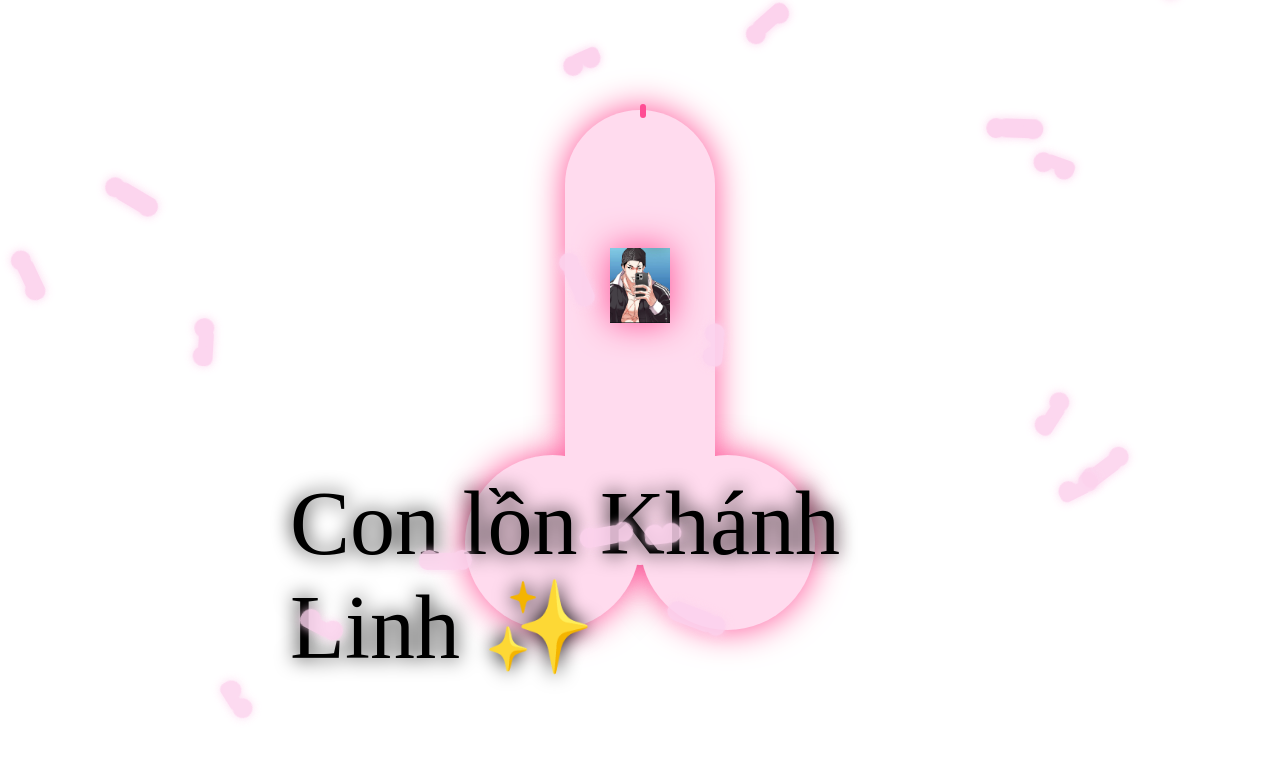
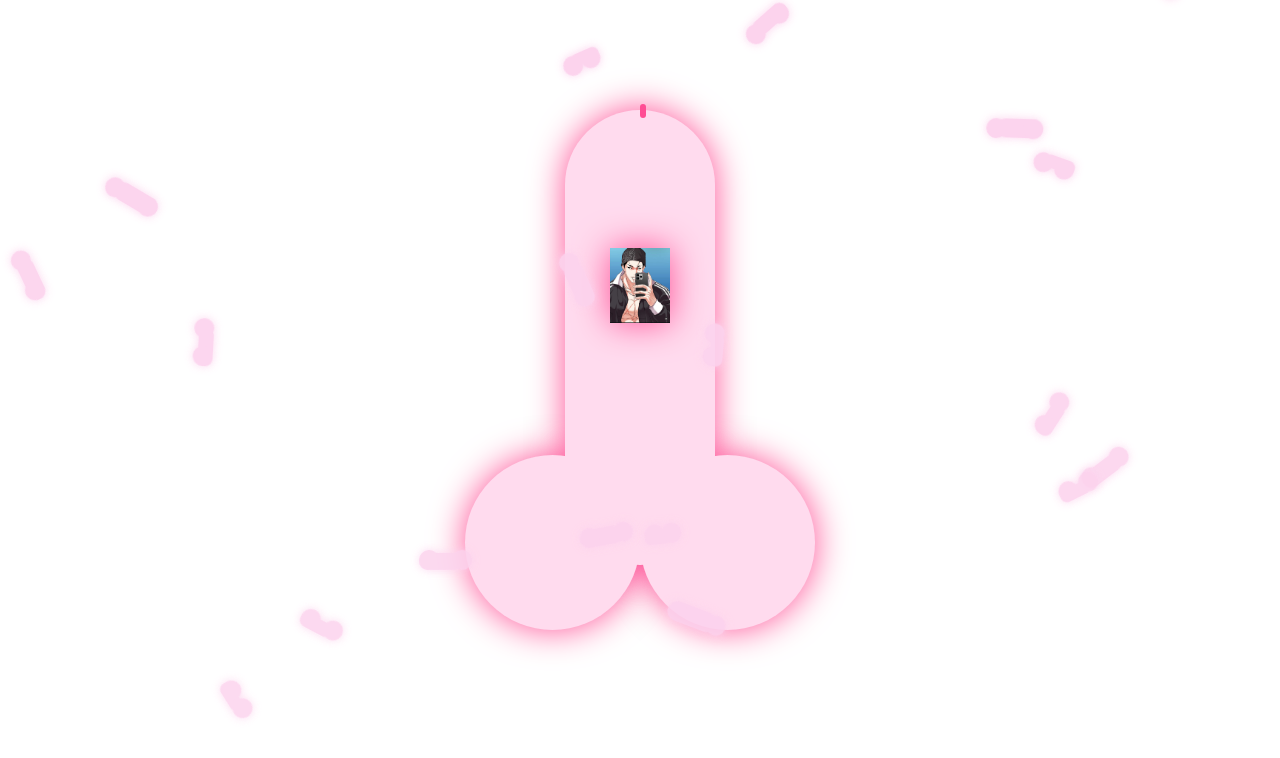
Before and after one commit to hshu0401/day-2-learning-coding, a plain HTML site: page index.html in a window 1280 px wide. Drawn offline with Linux system fonts and the light colour scheme.

Commit message:
Update index.html

```diff
--- a/index.html
+++ b/index.html
@@ -15,7 +15,6 @@
         <div class="circle left"></div>
         <div class="circle right"></div>
       </div>
-      <div class="cute-text"> Con lồn Khánh Linh ✨</div>
       <!-- Ảnh nhỏ nằm TRÊN chữ nhật, không bị blend ảnh hưởng -->
       <div class="center-image" aria-label="center image"></div>
     </div>
```
